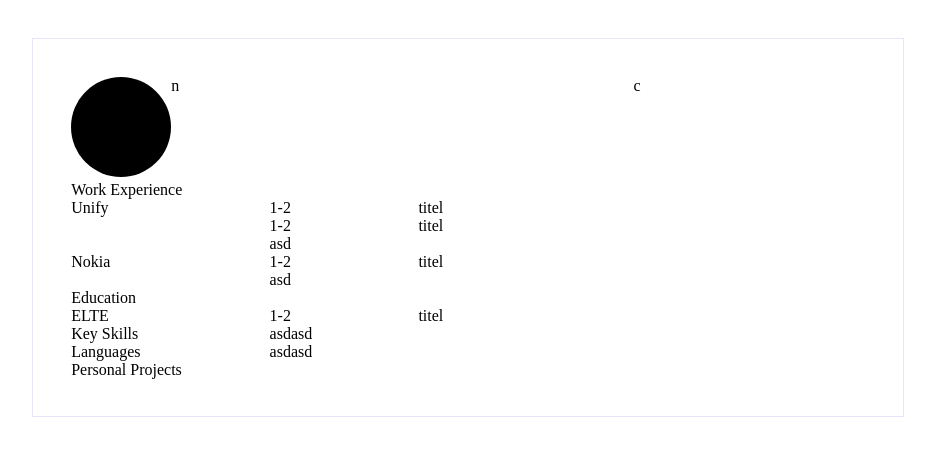
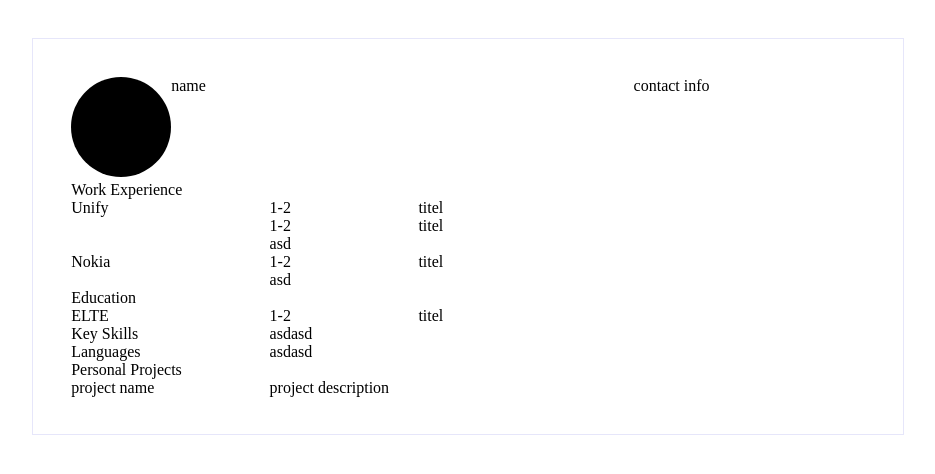
Before and after one commit to petii/petii.github.io, a Jekyll site: the page built from resume.html, in a window 1280 px wide. Shown: the top 474 px of the page, without its empty margins (172-1107 px from the left). Built offline with Jekyll 4.4.1, drawn with Linux system fonts in a browser that asks for light colours.

```diff
--- a/_data/navigation.yml
+++ b/_data/navigation.yaml
@@ -1,7 +1,7 @@
 - name: Home
   link: /
 - name: Resume
-  link: '#' #resume.html
+  link: /resume.html
 - name: About
   link: /about.html
 - name: CV - raw
--- a/assets/resume/resume-style.scss
+++ b/assets/resume/resume-style.scss
@@ -12,16 +12,12 @@ html {
 body {
   border: 1px solid lavender;
   background-color: white;
+
   margin: 1cm auto;
   padding: 1cm;
-  // max-width: 2480px;
+
   max-width: 21cm;
   max-height: 29.7cm;
-}
-
-@page {
-  size: A4;
-  margin: 0;
 }
 
 header {
@@ -58,14 +54,14 @@ section > .content {
 
   grid-template-areas:
     "category  timeline"
-    "category  job-description";
+    "category  description";
   grid-template-columns: 2fr 6fr;
 }
 .category {
   grid-area: category;
 }
-.job-description {
-  grid-area: job-description;
+.description {
+  grid-area: description;
 }
 .timeline {
   grid-area: timeline;
--- a/resume.html
+++ b/resume.html
@@ -16,10 +16,10 @@ title: Péter Vida - Resume
         </svg>
       </div>
       <div class="name">
-        n
+        name
       </div>
       <div class="contact">
-        c
+        contact info
       </div>
     </header>
     <section id="experience">
@@ -37,7 +37,7 @@ title: Péter Vida - Resume
               <span class="title">titel</span>
             </li>
           </ol>
-          <div class="job-description">asd</div>
+          <div class="description">asd</div>
         </div>
         <div class="content-item">
           <div class="category">Nokia</div>
@@ -45,7 +45,7 @@ title: Péter Vida - Resume
             <span class="date">1-2</span>
             <span class="title">titel</span>
           </div>
-          <div class="job-description">asd</div>
+          <div class="description">asd</div>
         </div>
       </div>
     </section>
@@ -59,14 +59,14 @@ title: Péter Vida - Resume
         </div>
       </div>
     </section>
-    <section class="skills">
+    <section id="key-skills" class="skills">
       <header>Key Skills</header>
       <div class="content">
         <div>asd</div>
         <div>asd</div>
       </div>
     </section>
-    <section class="skills">
+    <section id="languages" class="skills">
       <header>Languages</header>
       <div class="content">
         <div>asd</div>
@@ -76,7 +76,10 @@ title: Péter Vida - Resume
     <section id="projects">
       <header>Personal Projects</header>
       <div class="content">
-
+        <div class="content-item">
+          <div class="category">project name</div>
+          <div class="description">project description</div>
+        </div>
       </div>
     </section>
   </body>
```
Also changed, not shown: _data/resume.yaml (added, +33 -0 lines).
